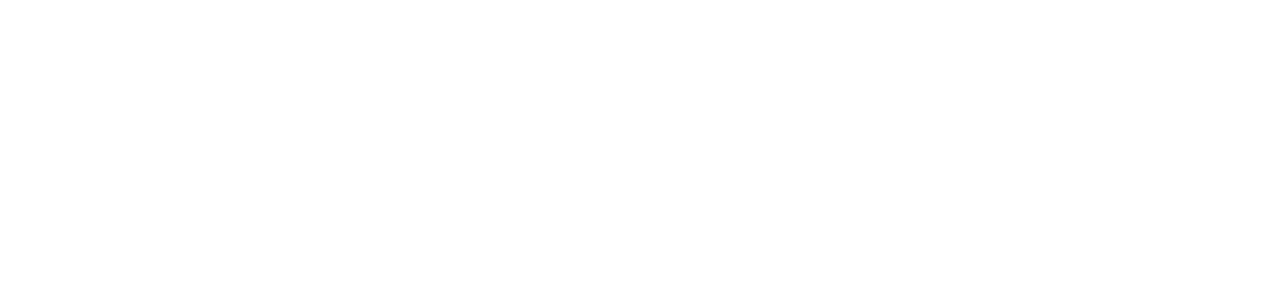
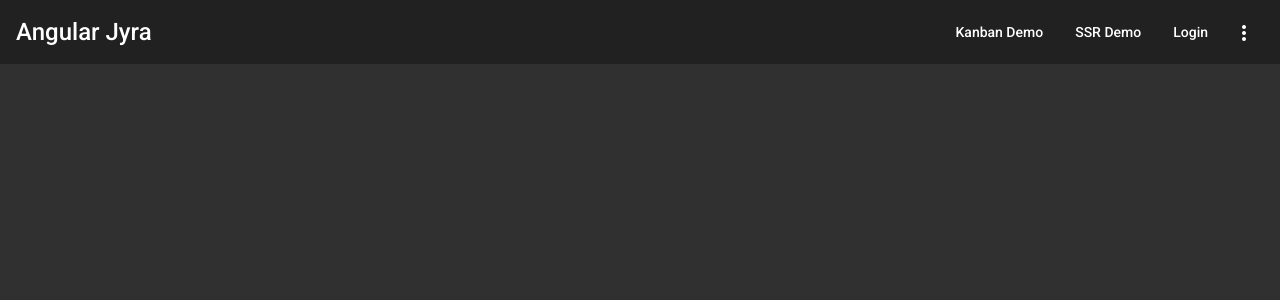
Before and after one commit to wiseman-why-not/ngJyra, an Angular app: page / in a window 1280 px wide. Shown: the top 300 px of the page. Built offline with nearby package versions, Linux system fonts and the light colour scheme.

Commit message:
added a template navigation bar and side bar.

```diff
--- a/src/app/app.component.html
+++ b/src/app/app.component.html
@@ -1,2 +1,5 @@
+<app-shell>
 
-<router-outlet></router-outlet>
+  <router-outlet></router-outlet>
+
+</app-shell>
--- /dev/null
+++ b/src/app/home-page/home-page.component.html
@@ -0,0 +1 @@
+<p>home-page works!</p>
--- /dev/null
+++ b/src/app/home-page/home-page.component.ts
@@ -0,0 +1,15 @@
+import { Component, OnInit } from '@angular/core';
+
+@Component({
+  selector: 'app-home-page',
+  templateUrl: './home-page.component.html',
+  styleUrls: ['./home-page.component.scss']
+})
+export class HomePageComponent implements OnInit {
+
+  constructor() { }
+
+  ngOnInit(): void {
+  }
+
+}
--- /dev/null
+++ b/src/app/shared/shared.module.ts
@@ -0,0 +1,46 @@
+import { NgModule } from '@angular/core';
+import { CommonModule } from '@angular/common';
+
+import { MatButtonModule } from '@angular/material/button';
+import { MatToolbarModule } from '@angular/material/toolbar';
+import { MatIconModule } from '@angular/material/icon';
+import { LayoutModule } from '@angular/cdk/layout';
+import { MatSidenavModule } from '@angular/material/sidenav';
+import { MatListModule } from '@angular/material/list';
+import { MatMenuModule } from '@angular/material/menu';
+import { RouterModule } from '@angular/router';
+import { MatCardModule } from '@angular/material/card';
+import { MatFormFieldModule } from '@angular/material/form-field';
+import { MatInputModule } from '@angular/material/input';
+import { MatSnackBarModule } from '@angular/material/snack-bar';
+import { ShellComponent } from './shell/shell.component';
+
+const components = [ShellComponent];
+
+const modules = [
+  CommonModule,
+  MatButtonModule,
+  MatToolbarModule,
+  MatIconModule,
+  LayoutModule,
+  MatSidenavModule,
+  MatListModule,
+  MatMenuModule,
+  MatIconModule,
+  MatCardModule,
+  MatFormFieldModule,
+  MatInputModule,
+  MatSnackBarModule,
+  RouterModule
+];
+
+@NgModule({
+  declarations: [...components, ShellComponent],
+  imports: [...modules],
+  exports: [
+    ...components,
+    ...modules,
+    ShellComponent,
+  ]
+})
+export class SharedModule {}
--- /dev/null
+++ b/src/app/shared/shell/shell.component.html
@@ -0,0 +1,64 @@
+<mat-sidenav-container class="sidenav-container">
+
+  <!-- SIDE NAV -->
+
+  <mat-sidenav #drawer class='sidenav' fixedInViewport
+    [attr.role]="(isHandset$ | async) ? 'dialog' : 'navigation' "
+    [mode]="(isHandset$ | async) ? 'over' : 'side' "
+    [opened]="false">
+
+    <mat-toolbar>Menu</mat-toolbar>
+    <mat-nav-list>
+      <a mat-list-item routerLink='/' (click)="drawer.close()">Home</a>
+      <a mat-list-item routerLink='/login' (click)="drawer.close()">Login</a>
+      <a mat-list-item routerLink='/kanban' (click)="drawer.close()">Kanban Demo</a>
+      <a mat-list-item routerLink='/customers' (click)="drawer.close()">SSR Demo</a>
+    </mat-nav-list>
+
+  </mat-sidenav>
+  <mat-sidenav-content>
+
+    <!-- TOP TOOLBAR -->
+
+    <mat-toolbar>
+
+      <button
+        type="button"
+        arial-label="Toggle sidenav"
+        mat-icon-button
+        (click)="drawer.toggle()"
+        *ngIf="isHandset$ | async" >
+
+        <mat-icon aria-label="Side nav toggle icon">Menu</mat-icon>
+      </button>
+      <span class="logo" routerLink="/">Angular Jyra</span>
+
+      <span class="fill-space"></span>
+
+      <div *ngIf="!(isHandset$ |async)">
+        <a mat-button routerLink="/kanban">Kanban Demo</a>
+        <a mat-button routerLink="/customers">SSR Demo</a>
+        <a mat-button routerLink="/login">Login</a>
+      </div>
+
+      <!-- DROPDOWN MENU  -->
+
+      <button mat-icon-button [matMenuTriggerFor]="menu" aria-label="Example icon-button with menu">
+        <mat-icon>more_vert</mat-icon>
+      </button>
+
+      <mat-menu #menu="matMenu">
+        <a mat-menu-item href="https://fireship.page.link/slack">
+
+          <span>Chat on slack</span>
+        </a>
+      </mat-menu>
+
+    </mat-toolbar>
+
+    <!-- TRANSCLUSION -->
+    <ng-content></ng-content>
+
+  </mat-sidenav-content>
+
+</mat-sidenav-container>
--- /dev/null
+++ b/src/app/shared/shell/shell.component.scss
@@ -0,0 +1,45 @@
+.sidenav-container {
+  height: 100%;
+}
+
+.logo {
+  font-size: 1.2em;
+  cursor: pointer;
+  outline: none;
+}
+
+.mat-drawer-side {
+  border: none;
+  box-shadow: 1px 1px 10px 1px rgba(0, 0, 0, 0.3);
+}
+
+.sidenav {
+  width: 200px;
+  font-family: sofia-pro;
+}
+
+.sidenav .mat-toolbar {
+  background: inherit;
+}
+
+.mat-toolbar.mat-primary {
+  position: sticky;
+  top: 0;
+  z-index: 1;
+}
+
+.fill-space {
+  flex: 1 1 auto;
+}
+
+i {
+  font-style: normal;
+  font-size: 1.25em;
+  margin-right: 16px;
+}
+
+.avatar {
+  width: 1.75em;
+  border-radius: 50%;
+  margin: 0 10px 5px;
+}
--- /dev/null
+++ b/src/app/shared/shell/shell.component.ts
@@ -0,0 +1,24 @@
+import { Component, OnInit } from '@angular/core';
+import { BreakpointObserver, Breakpoints } from '@angular/cdk/layout';
+import { Observable } from 'rxjs';
+import { map, shareReplay } from 'rxjs/operators';
+
+@Component({
+  selector: 'app-shell',
+  templateUrl: './shell.component.html',
+  styleUrls: ['./shell.component.scss']
+})
+export class ShellComponent implements OnInit {
+
+  isHandset$: Observable<boolean> = this.breakpointObserver.observe([Breakpoints.Handset])
+  .pipe(
+    map(result => result.matches),
+      shareReplay()
+  );
+
+  constructor(private breakpointObserver: BreakpointObserver) { }
+
+  ngOnInit(): void {
+  }
+
+}
```
Also changed, not shown: src/app/app.module.ts (+6 -3 lines), src/app/home-page/home-page.component.scss (added), 2 other files (tests, documents, lock files or other folders).
